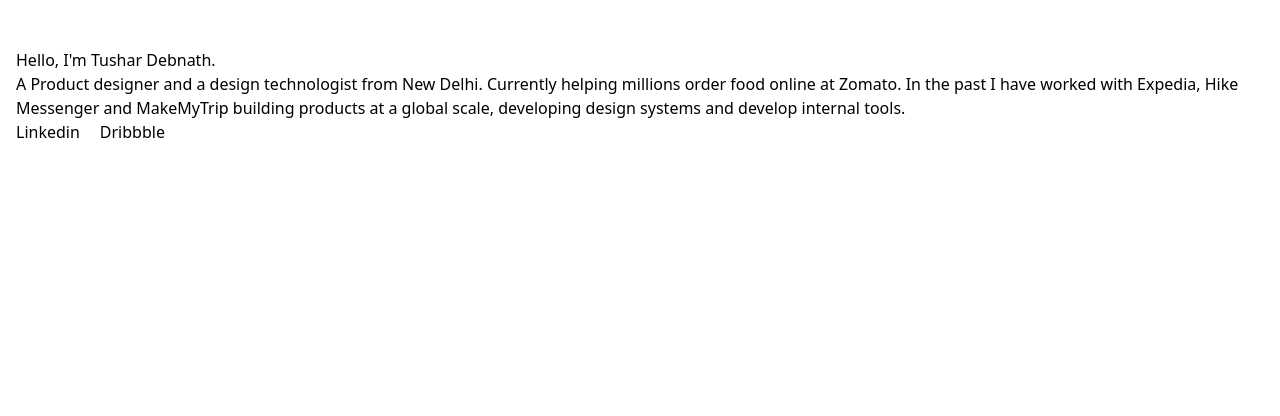
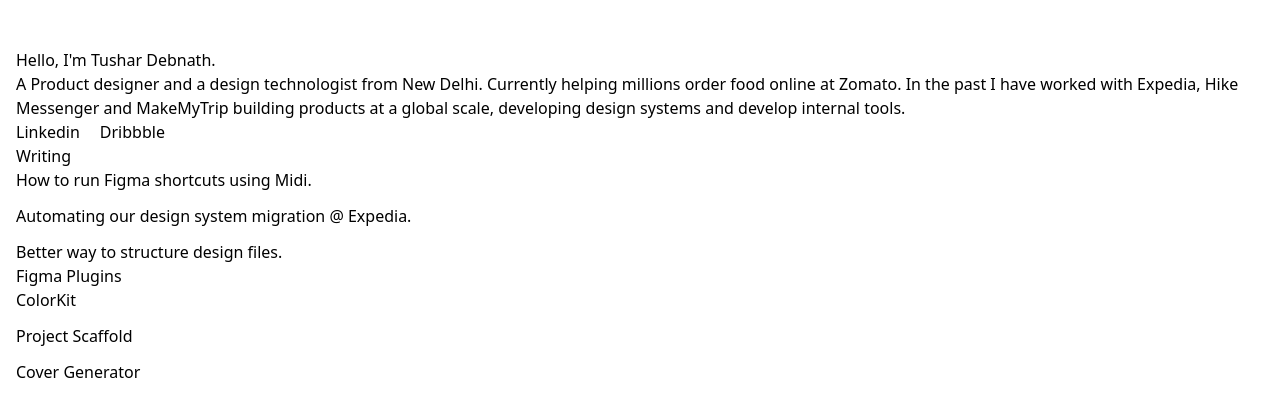
Before and after one commit to tushar7d/tushardebnath-next, a Next.js app: page / in a window 1280 px wide. Shown: the top 416 px of the page. Built offline with nearby package versions, Linux system fonts and the light colour scheme; what @tailwindcss/typography would draw is missing.

Commit message:
added links

```diff
--- a/pages/index.js
+++ b/pages/index.js
@@ -1,11 +1,11 @@
 
 export default function Home() {
   return (
+    <div>
       <div className="prose mt-12 mx-auto px-4">
         <h1>
           Hello, I'm Tushar Debnath.
       </h1>
-
         <p>
           A Product designer and a design technologist from New Delhi. Currently helping millions order food online
           at Zomato. In the past I have worked with Expedia, Hike Messenger and MakeMyTrip building products at
@@ -16,7 +16,30 @@
           <a className="mr-5" href="https://dribbble.com/tushardebnath">Dribbble</a>
         </div>
 
+        <h2>Writing</h2>
+        <div className="mb-3">
+          <a className="text-l no-underline " href="https://blog.prototypr.io/how-to-run-figma-shortcuts-using-midi-e0ab0997eafa">How to run Figma shortcuts using Midi.</a>
+        </div>
+        <div className="mb-3">
+          <a className="text-l no-underline " href="https://blog.prototypr.io/how-i-created-a-figma-plugin-to-automate-our-design-system-migration-600d1c07518e">Automating our design system migration @ Expedia.</a>
+        </div>
+        <div>
+          <a className="text-l no-underline " href="https://blog.prototypr.io/how-structuring-figma-files-in-a-consistent-way-has-improved-collaboration-and-efficiency-f3c904791b85">Better way to structure design files.</a>
+        </div>
 
+        <h2>
+          Figma Plugins
+        </h2>
+        <div className="mb-3">
+          <a className="text-l no-underline " href="https://www.figma.com/community/plugin/797696673804519719/Color-Kit">ColorKit</a>
+        </div>
+        <div className="mb-3">
+          <a className="text-l no-underline " href="https://www.figma.com/community/plugin/747372158567878238/Project-Scaffold">Project Scaffold</a>
+        </div>
+        <div className="mb-3">
+          <a className="text-l no-underline " href="https://www.figma.com/community/plugin/745146759001708690/Cover-Generator">Cover Generator</a>
+        </div>
+      </div>
     </div>
   );
 }
```
Lines whose indentation alone changed are shown as unchanged.
